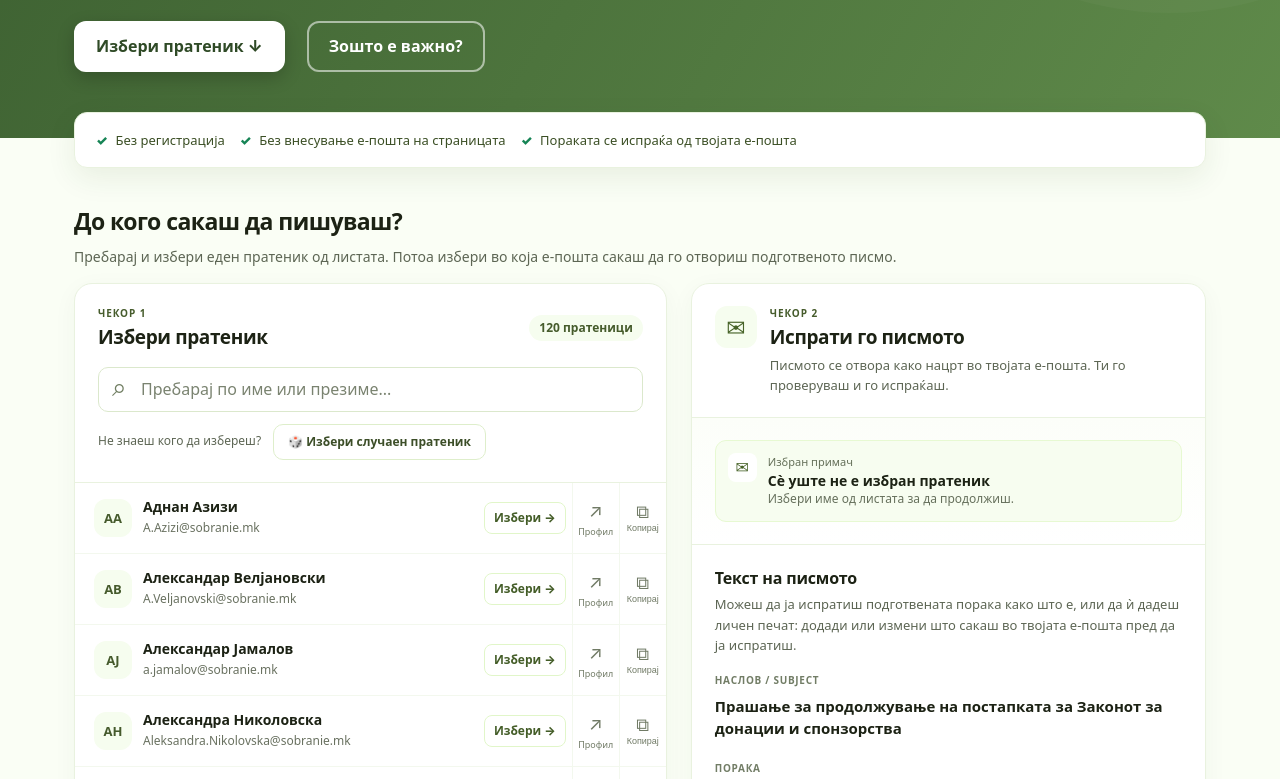
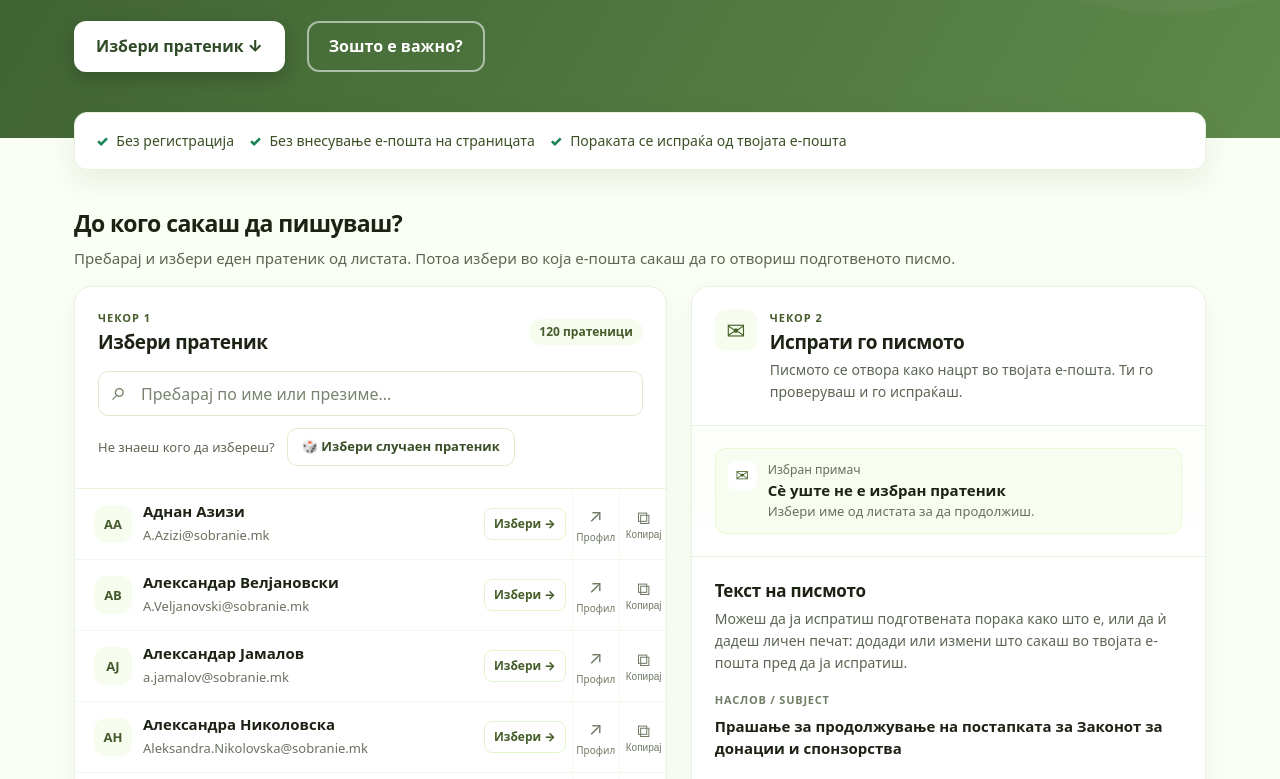
Before and after one commit to pledge2025/pisi-do-pratenik, a plain HTML site: page index.html in a window 1280 px wide. Shown: the part 440-1219 px from the top of the page. Drawn offline with Linux system fonts and the light colour scheme.

Commit message:
Add files via upload

```diff
--- a/index.html
+++ b/index.html
@@ -8,7 +8,7 @@
 <title>Испрати писмо до пратеник</title>
 <meta content="Избери пратеник и подготви писмо во сопствената е-пошта. Без регистрација и без собирање лични податоци." name="description"/>
 <style>
-    :root{--ink:#1c2214;--muted:#5d6654;--blue:#466227;--blue-2:#547232;--line:#e9f2df;--bg:#fafef5;--card:#fff;--soft:#f6fdef;--focus:#ffbf47;--accent:#72b418}
+    :root{--ink:#1c2214;--muted:#5d6654;--blue:#466227;--blue-2:#547232;--line:#e9f2df;--bg:#fafef5;--card:#fff;--soft:#f6fdef;--focus:#ffbf47;--accent:#8fbd45}
     *{box-sizing:border-box}
     html{scroll-behavior:smooth}
     body{margin:0;background:var(--bg);color:var(--ink);font-family:system-ui,-apple-system,"Segoe UI",Roboto,Arial,sans-serif;font-size:16px;line-height:1.55}
@@ -168,6 +168,26 @@
     .share-box{margin-top:12px;padding-top:12px;border-top:1px solid #cfe9b0}
     .share-box .field-label{margin-bottom:5px}
     #share-text{margin:0;white-space:pre-line;font-size:12px;line-height:1.55;color:#3b4f25}
+    /* Type-scale pass: lift the smallest text so it sits better beside the large headings */
+    .privacy{font-size:14px}
+    .intro p{font-size:15px}
+    .step-label,.field-label{font-size:11px}
+    .random-row{font-size:13px}
+    .btn{font-size:13px}
+    .mp-person strong{font-size:15px}.mp-person small{font-size:13px}
+    .profile-link span,.copy-email span{font-size:10px}
+    .note{font-size:13px}
+    .letter-sub{font-size:14px}
+    .recipient-label{font-size:12px}#chosen-name{font-size:15px}.chosen-email{font-size:13px}
+    .name-hint{font-size:12px}
+    .delivery-explain{font-size:14px}
+    .provider strong{font-size:15px}.provider small{font-size:12px}
+    .provider-note{font-size:13px}
+    .after{font-size:14px}#share-text{font-size:13px}
+    .letter-h{font-size:17px}
+    .letter-body{font-size:14px}
+    .campaign p,footer{font-size:13px}
+    @media(max-width:580px){.intro h2{font-size:20px}.mp-person strong{font-size:14px}.send-tag{font-size:12px}.delivery-explain{font-size:14px}}
 </style>
 </head>
 <body>
```
